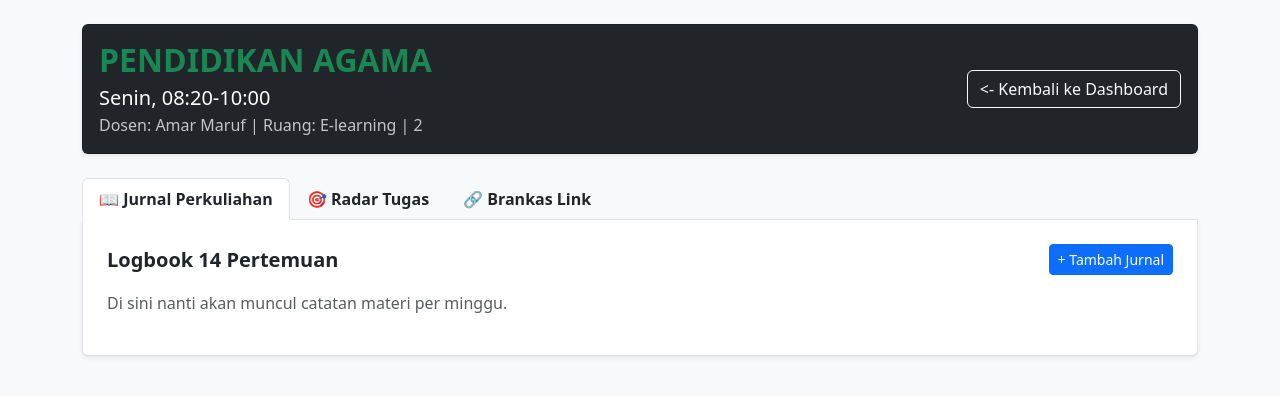
After one commit to IhsanDwiPutra/kuliah-manager-flask, a Flask app: page /detail/1 in a window 1280 px wide. The commit adds this page. Shown: the top 396 px of the page. Run offline with Flask 3, Linux system fonts and the light colour scheme; the visitor is signed in with stand-in values (Sample User, id 1); data comes from the database, SQL or seed files in the repository; both versions use the stored data as it was after the commit; tables that the repository leaves empty hold one stand-in row (values such as "Sample post").

Commit message:
update jadwal

```diff
--- a/app.py
+++ b/app.py
@@ -167,6 +167,31 @@ def edit_jadwal(id_jadwal):
     flash('Jadwal berhasil diperbarui!', 'success')
     return redirect(url_for('halaman_jadwal'))
 
+# Rute detail kelas
+@app.route('/detail/<int:id_jadwal>')
+def detail_kelas(id_jadwal):
+    if not session.get('sudah_login'):
+        return redirect(url_for('login'))
+
+    conn = get_db_connection()
+
+    # ambil info matkul ini
+    matkul_info = conn.execute('SELECT * FROM jadwal WHERE id = ?', (id_jadwal,)).fetchone()
+
+    # ambil data jurnal untuk matkul ini (diurutkan dari pertemuan terkecil)
+    data_jurnal = conn.execute('SELECT * FROM jurnal WHERE jadwal_id = ? ORDER BY pertemuan_ke ASC', (id_jadwal,)).fetchall()
+
+    # ambil data resources untuk matkul ini
+    data_resources = conn.execute('SELECT * FROM resources WHERE jadwal_id = ?', (id_jadwal,)).fetchall()
+
+    # trik cerdas: ambil tugas dari tabel 'tugas' yang nama matkulnya SAMA dengan nama matkul ini
+    data_tugas = conn.execute('SELECT * FROM tugas WHERE matkul = ?', (matkul_info['matkul'],)).fetchall()
+
+    conn.close()
+
+    # kirim semuanya ke halaman detail_kelas.html
+    return render_template('detail_kelas.html', matkul=matkul_info, jurnal=data_jurnal, resources=data_resources, tugas=data_tugas)
+
 # Route untuk halaman Absen
 @app.route('/absen', methods=['GET', 'POST'])
 def halaman_absen():
--- /dev/null
+++ b/templates/detail_kelas.html
@@ -0,0 +1,78 @@
+<!DOCTYPE html>
+<html lang="id">
+<head>
+    <meta charset="UTF-8">
+    <meta name="viewport" content="width=device-width, initial-scale=1.0">
+    <title>Detail {{ matkul.matkul }} - Portal Ihsan</title>
+    <link rel="stylesheet" href="https://cdn.jsdelivr.net/npm/bootstrap@5.3.3/dist/css/bootstrap.min.css">
+</head>
+<body class="bg-light">
+
+    <div class="container mt-4">
+
+        <div class="card bg-dark text-white mb-4 shadow-sm">
+            <div class="card-body d-flex flex-column flex-md-row justify-content-between align-items-md-center">
+                <div>
+                    <h2 class="fw-bold mb-1 text-success">{{ matkul.matkul | upper }}</h2>
+                    <p class="mb-0 fs-5">{{ matkul.hari }}, {{ matkul.jam }}</p>
+                    <p class="mb-0 text-light opacity-75">Dosen: {{ matkul.dosen }} | Ruang: {{ matkul.ruang }} | {{ matkul.sks }}</p>
+                </div>
+                <div class="mt-3 mt-md-0">
+                    <a href="/" class="btn btn-outline-light w-100"><- Kembali ke Dashboard</a>
+                </div>
+            </div>
+        </div>
+
+        <ul class="nav nav-tabs" id="myTab" role="tablist">
+            <li class="nav-item" role="presentation">
+                <button class="nav-link active fw-bold text-dark" data-bs-toggle="tab" data-bs-target="#jurnal">📖 Jurnal Perkuliahan</button>
+            </li>
+            <li class="nav-item" role="presentation">
+                <button class="nav-link fw-bold text-dark" data-bs-toggle="tab" data-bs-target="#tugas">🎯 Radar Tugas</button>
+            </li>
+            <li class="nav-item" role="presentation">
+                <button class="nav-link fw-bold text-dark" data-bs-toggle="tab" data-bs-target="#resources">🔗 Brankas Link</button>
+            </li>
+        </ul>
+
+        <div class="tab-content bg-white border border-top-0 p-4 mb-5 shadow-sm rounded-bottom">
+
+            <div class="tab-pane fade show active" id="jurnal">
+                <div class="d-flex justify-content-between align-items-center mb-3">
+                    <h5 class="fw-bold mb-0">Logbook 14 Pertemuan</h5>
+                    <button class="btn btn-sm btn-primary">+ Tambah Jurnal</button>
+                </div>
+                <p class="text-muted">Di sini nanti akan muncul catatan materi per minggu.</p>
+            </div>
+
+            <div class="tab-pane fade" id="tugas">
+                <h5 class="fw-bold mb-3">Tugas Terkait Mata Kuliah Ini</h5>
+                {% if tugas %}
+                    <div class="list-group">
+                        {% for t in tugas %}
+                        <a href="/tugas" class="list-group-item list-group-item-action d-flex justify-content-between align-items-center">
+                            <div>
+                                <h6 class="mb-1">{{ t.deskripsi }}</h6>
+                                <small class="text-muted">Deadline: {{ t.deadline }}</small>
+                            </div>
+                            <span class="badge bg-{{ 'success' if t.status == 'Selesai' else 'danger'}} rounded-pill">{{ t.status }}</span>
+                        </a>
+                        {% endfor %}
+                    </div>
+                {% else %}
+                    <div class="alert alert-success">Hore! Tidak ada tugas untuk matkil ini.</div>
+                {% endif %}
+            </div>
+
+            <div class="tab-pane fade" id="resources">
+                <div class="d-flex justify-content-between align-items-center mb-3">
+                    <h5 class="fw-bold mb-0">Referensi & Link Penting</h5>
+                    <button class="btn btn-sm btn-primary">+ Tambah Link</button>
+                </div>
+                <p class="text-muted">Di sini nanti akan muncul link grup WA, Drive, atau modul.</p>
+            </div>
+        </div>
+    </div>
+    <script src="https://cdn.jsdelivr.net/npm/bootstrap@5.3.3/dist/js/bootstrap.bundle.min.js"></script>
+</body>
+</html>
--- a/templates/index.html
+++ b/templates/index.html
@@ -76,7 +76,7 @@
                         </div>
 
                         <div class="card-footer bg-white text-center">
-                            <button class="btn btn-sm btn-outline-secondary w-100">Detail Kelas</button>
+                            <a href="/detail/{{ matkul.id }}" class="btn btn-sm btn-outline-secondary w-100 mb-2">Detail Kelas</a>
                         </div>
 
                         <div class="card-footer bg-white d-flex justify-content-between gap-2">
```
Also changed, not shown: setup_detail.py (added, +32 -0 lines), kuliah.db.
